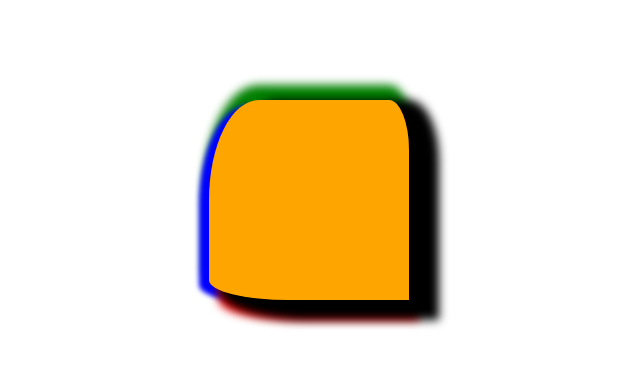
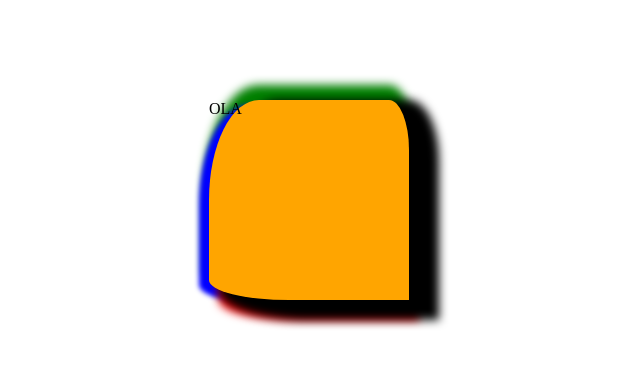
Before and after one commit to gustavorl03/Meus-estudos, a plain HTML site: page CursoWebFundamentos/CSS Parte 2/box-shadow.html in a window 1280 px wide. Shown: the full height of the page, 331-971 px from the left. Drawn offline with Linux system fonts and the light colour scheme.

Commit message:
testando o git

```diff
--- a/CursoWebFundamentos/CSS Parte 2/box-shadow.html
+++ b/CursoWebFundamentos/CSS Parte 2/box-shadow.html
@@ -21,7 +21,7 @@
 </head>
 
 <body>
-    <div></div>
+    <div>OLA</div>
 </body>
 
 </html>
```
